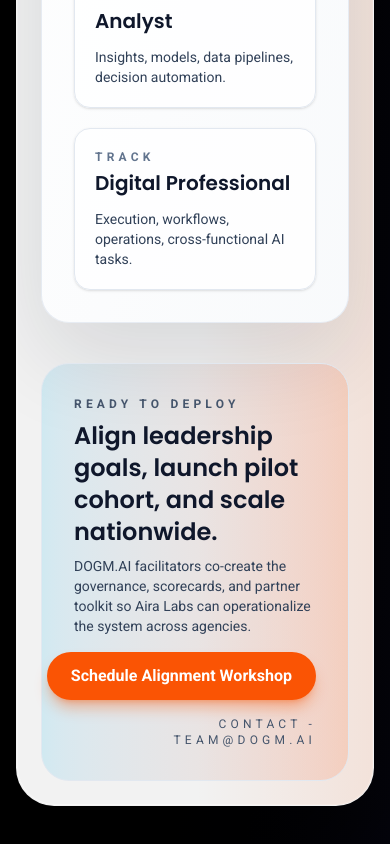
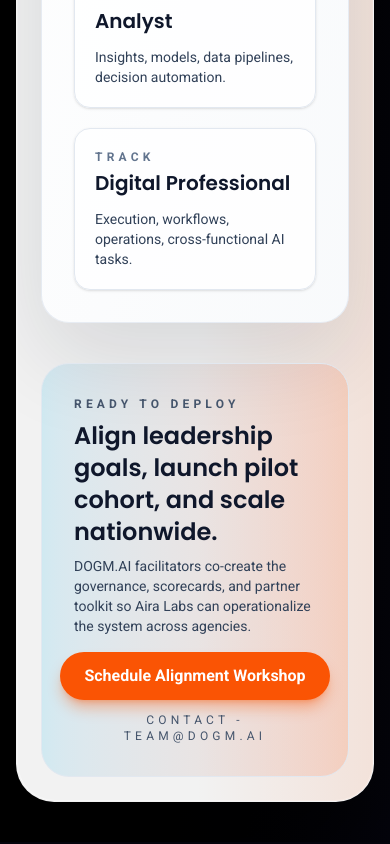
Before and after one commit to LiveLifeWithLove/dogmai, a Next.js app: page /proposal in a window 390 px wide. Shown: the part 5293-6137 px from the top of the page. Built offline with nearby package versions, Linux system fonts and the light colour scheme.

Commit message:
feat: update

```diff
--- a/app/proposal/page.tsx
+++ b/app/proposal/page.tsx
@@ -285,7 +285,7 @@
                     so Aira Labs can operationalize the system across agencies.
                   </p>
                 </div>
-                <div className="flex flex-wrap items-center justify-end gap-4 text-right">
+                <div className="flex flex-col items-center gap-3 text-center md:flex-row md:flex-wrap md:items-center md:justify-end md:gap-4 md:text-right">
                   <a
                     href="mailto:team@dogm.ai"
                     className="inline-flex items-center justify-center rounded-full bg-intl-orange px-6 py-3 font-semibold text-white shadow-lg shadow-intl-orange/40 transition hover:-translate-y-0.5 hover:bg-orange-500 whitespace-nowrap"
```
